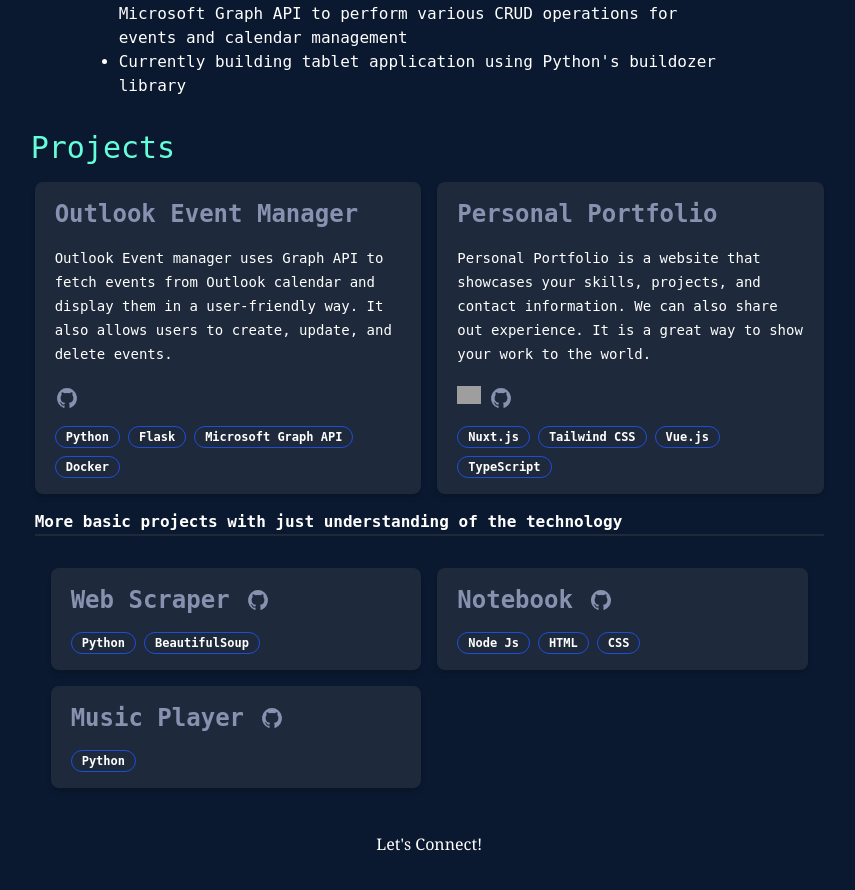
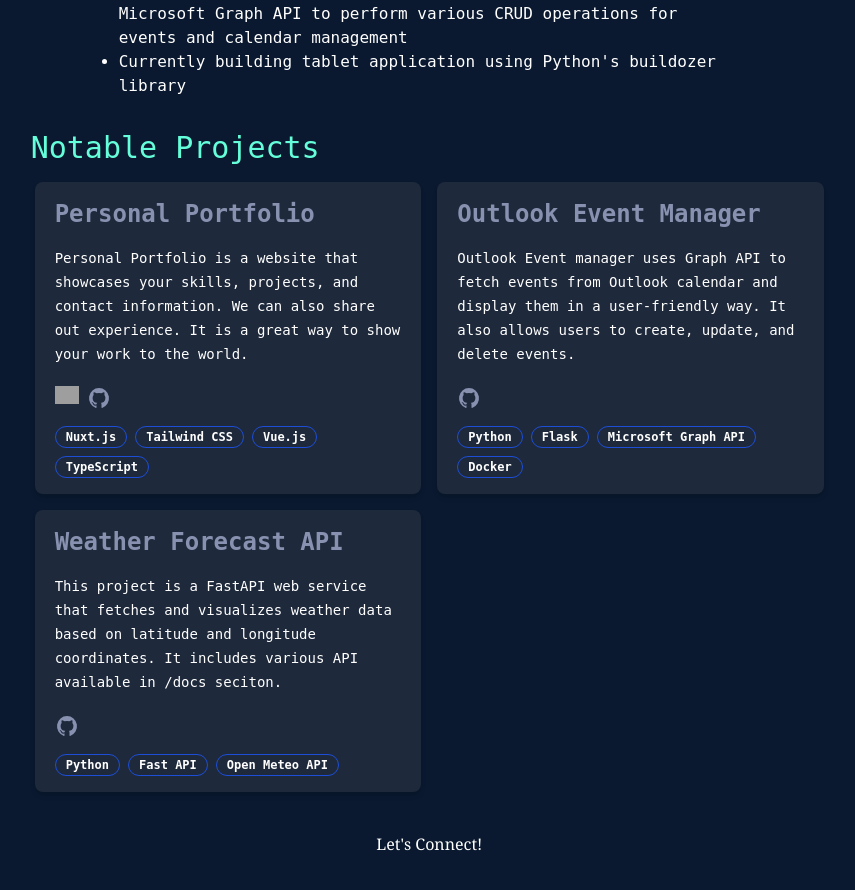
Before and after one commit to rbshah29/port, a Nuxt app: page / in a window 1280 px wide. Shown: the part 986-1876 px from the top of the page, without its empty margins (424-1279 px from the left). Built offline with nearby package versions, Linux system fonts and the light colour scheme; grey boxes are pictures that could not be loaded.

Commit message:
Update Projects

```diff
--- a/assets/basicprojects.json
+++ b/assets/basicprojects.json
@@ -1,14 +1,16 @@
 [
-  {
-      "title": "Web Scraper",
-      "git_url": "https://github.com/rbshah29/webscrapper",
-      "techs": ["Python", "BeautifulSoup"]
-  },
+
   {
     "title": "Notebook",
     "git_url": "https://github.com/rbshah29/notebook",
     "techs": ["Node Js", "HTML", "CSS"]
-},{
+},
+{
+  "title": "Web Scraper",
+  "git_url": "https://github.com/rbshah29/webscrapper",
+  "techs": ["Python"]
+},
+{
   "title": "Music Player",
   "git_url": "https://github.com/rbshah29/music",
   "techs": ["Python"]
--- a/assets/projects.json
+++ b/assets/projects.json
@@ -1,4 +1,13 @@
 [
+
+    {
+        "title": "Personal Portfolio",
+        "git_url": "https://github.com/rbshah29/port",
+        "description": "Personal Portfolio is a website that showcases your skills, projects, and contact information. We can also share out experience. It is a great way to show your work to the world.",
+        "techs": ["Nuxt.js", "Tailwind CSS","Vue.js", "TypeScript"],
+        "url": "https://rshah.dev"
+
+    },
     {
         "title": "Outlook Event Manager",
         "git_url": "https://github.com/rbshah29/outlook-manager",
@@ -6,11 +15,9 @@
         "techs": ["Python", "Flask", "Microsoft Graph API","Docker"]
     },
     {
-        "title": "Personal Portfolio",
-        "git_url": "https://github.com/rbshah29/port",
-        "description": "Personal Portfolio is a website that showcases your skills, projects, and contact information. We can also share out experience. It is a great way to show your work to the world.",
-        "techs": ["Nuxt.js", "Tailwind CSS","Vue.js", "TypeScript"],
-        "url": "https://rshah.dev"
-
+        "title": "Weather Forecast API",
+        "git_url": "https://github.com/rbshah29/get-temp-backend",
+        "description": "This project is a FastAPI web service that fetches and visualizes weather data based on latitude and longitude coordinates. It includes various API available in /docs seciton.",
+        "techs": ["Python", "Fast API", "Open Meteo API"]
     }
 ]
--- a/components/Projects.vue
+++ b/components/Projects.vue
@@ -1,6 +1,6 @@
 <template>
     <div class="m-3">
-        <h1 class="text-3xl text-1">Projects</h1>
+        <h1 class="text-3xl text-1"> Notable Projects</h1>
     </div>
 
     <div class="m-4 grid grid-cols-1 md:grid-cols-2 gap-4">
@@ -40,8 +40,8 @@
       </div>
     </div>
 
-    <div class="m-4 text-white font-bold border-gray-800 border-b-2">
-      More basic projects with just understanding of the technology
+    <!-- <div class="m-4 text-white font-bold border-gray-800 border-b-2">
+      Basic Projects
     </div>
     <div class="m-8 grid grid-cols-1 md:grid-cols-2 gap-4">
       <div v-for="(tab, index) in basicproject" :key="index">
@@ -69,7 +69,7 @@
           </div>
         </div>
       </div>
-    </div>
+    </div> -->
 
 
 </template>
```
